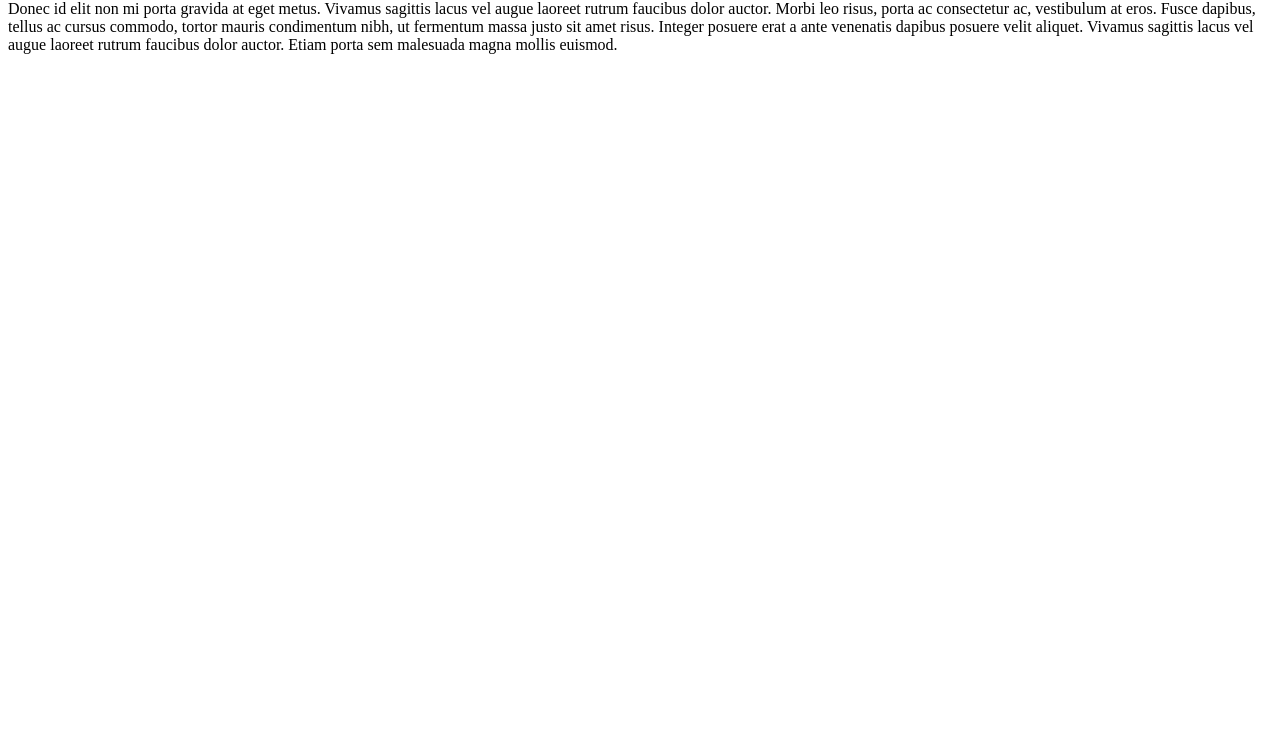
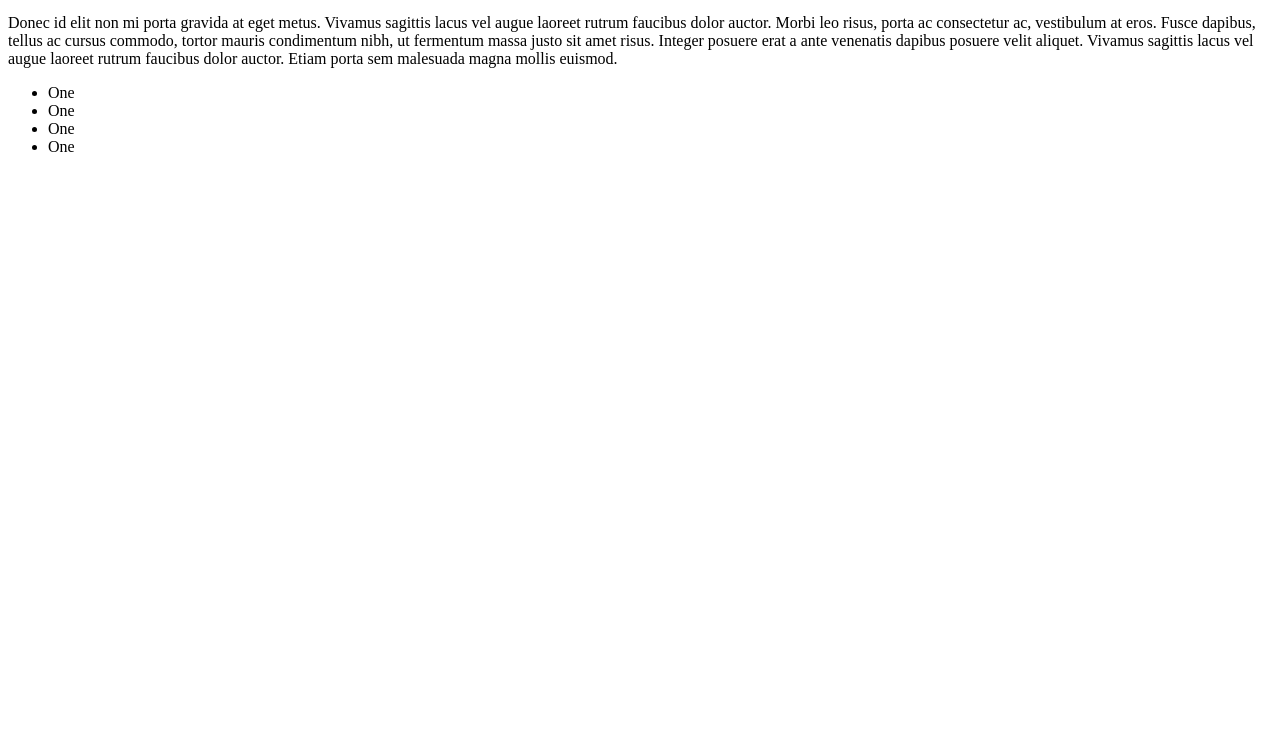
Before and after one commit to 8e7an/8e7an-8e7an.github.io, a plain HTML site: page index.html in a window 1280 px wide. Shown: the part 66-800 px from the top of the page. Drawn offline with Linux system fonts and the light colour scheme.

Commit message:
Add more HTML content to index.html

```diff
--- a/index.html
+++ b/index.html
@@ -1,15 +1,23 @@
+<!doctype html>
 <html>
-
 <head>
 
 <title>Hello There!</title>
+
+
 </head>
-
 <body>
 
 <h1>Hello There!</h1>
 
 <p>Donec id elit non mi porta gravida at eget metus. Vivamus sagittis lacus vel augue laoreet rutrum faucibus dolor auctor. Morbi leo risus, porta ac consectetur ac, vestibulum at eros. Fusce dapibus, tellus ac cursus commodo, tortor mauris condimentum nibh, ut fermentum massa justo sit amet risus. Integer posuere erat a ante venenatis dapibus posuere velit aliquet. Vivamus sagittis lacus vel augue laoreet rutrum faucibus dolor auctor. Etiam porta sem malesuada magna mollis euismod.</p>
 
+<ul>
+<li>One</li>
+<li>One</li>
+<li>One</li>
+<li>One</li>
+</ul>
+
 </body>
 </html>
```
